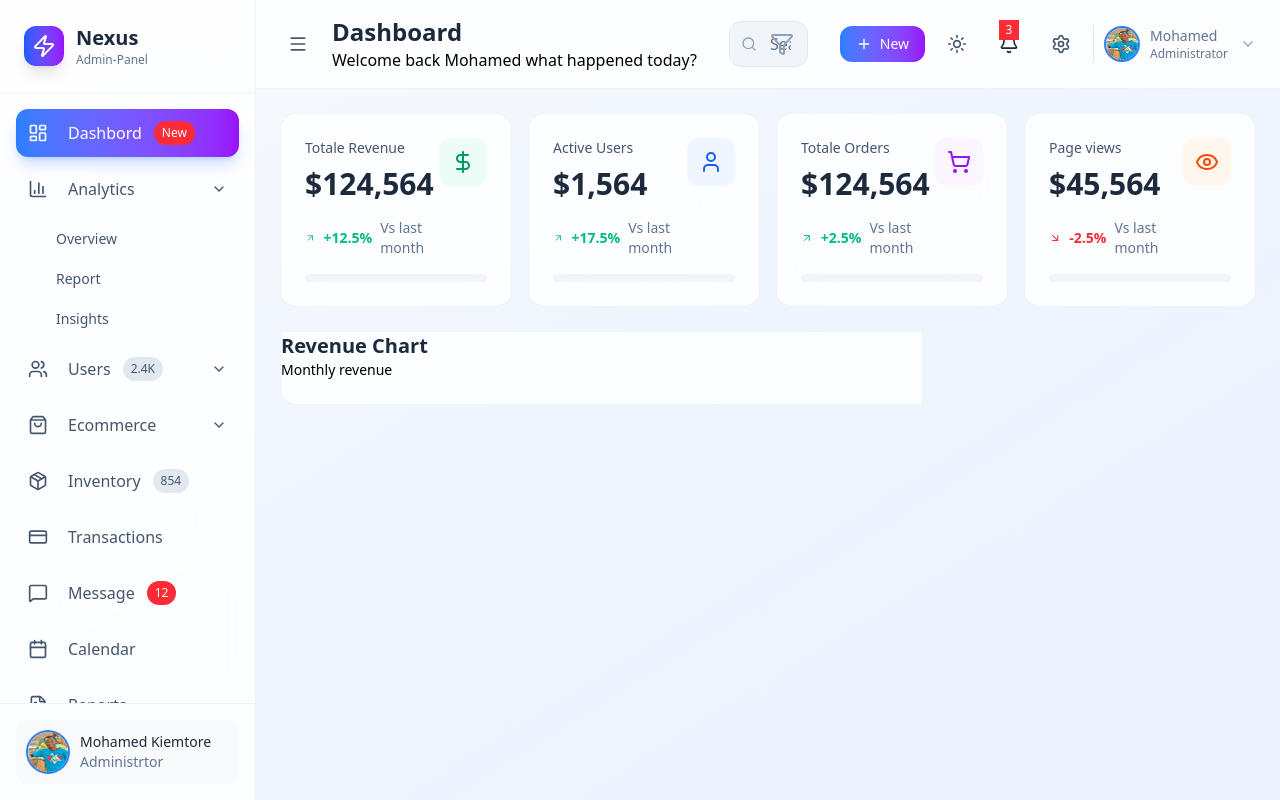
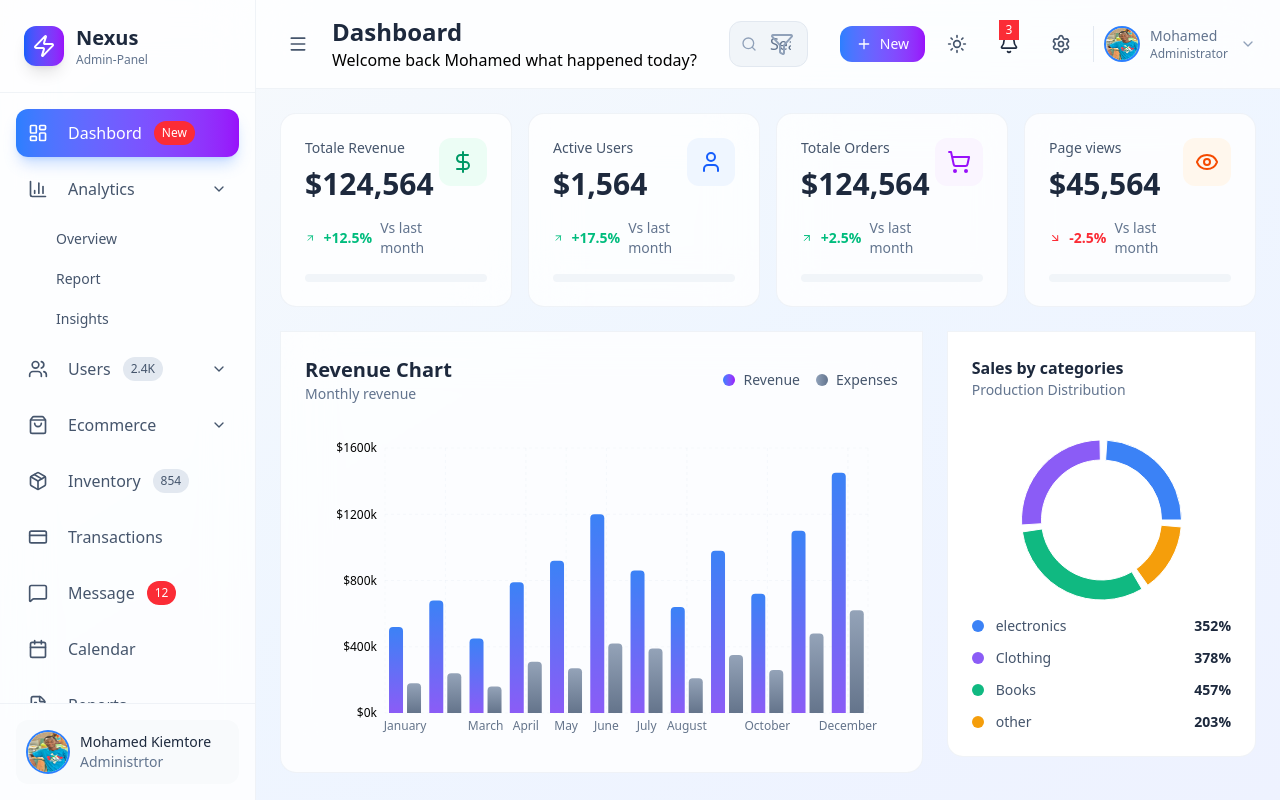
Before and after one commit to kiemtore1SongkietaCheikSidiM/React_Portfolio, a React app: page / in a window 1280 px wide. Built offline with nearby package versions, Linux system fonts and the light colour scheme; the HTML template or start-up script is replaced by a standard one.

Commit message:
Another One

```diff
--- a/package.json
+++ b/package.json
@@ -14,6 +14,8 @@
     "lucide-react": "^0.562.0",
     "react": "^19.2.0",
     "react-dom": "^19.2.0",
+    "react-is": "^19.2.3",
+    "recharts": "^3.6.0",
     "tailwindcss": "^4.1.18"
   },
   "devDependencies": {
--- a/src/components/Dashboard/ChartSection.jsx
+++ b/src/components/Dashboard/ChartSection.jsx
@@ -1,5 +1,6 @@
 import React from "react"
 import RevenueChart from "./RevenueChart"
+import SalesCharts from "./SalesCharts"
 
 
 
@@ -13,6 +14,9 @@ function ChartSection(){
            <div className="xl:col-span-2">
             <RevenueChart/>
            </div>
+           <div className="space-y-6">
+            <SalesCharts/>
+           </div>
         </div>
     )
 }
--- a/src/components/Dashboard/RevenueChart.jsx
+++ b/src/components/Dashboard/RevenueChart.jsx
@@ -1,19 +1,92 @@
+import {
+  BarChart,
+  Bar,
+  CartesianGrid,
+  ResponsiveContainer,
+  Tooltip,
+  XAxis,
+  YAxis
+} from "recharts"
 import React  from "react"
 
 
 
 
+
 function RevenueChart(){
-    return <div className="bg-white/80 dark:bg-slate-900/80 backdrop-blur-xl rounded-bl-2xl
-    border border-slate-200/50 dark:border-slate-700/50">
+  const data = [
+    { month: "January", revenue: 520000, expenses: 180000 },
+    { month: "February", revenue: 680000, expenses: 240000 },
+    { month: "March", revenue: 450000, expenses: 160000 },
+    { month: "April", revenue: 790000, expenses: 310000 },
+    { month: "May", revenue: 920000, expenses: 270000 },
+    { month: "June", revenue: 1200000, expenses: 420000 },
+    { month: "July", revenue: 860000, expenses: 390000 },
+    { month: "August", revenue: 640000, expenses: 210000 },
+    { month: "September", revenue: 980000, expenses: 350000 },
+    { month: "October", revenue: 720000, expenses: 260000 },
+    { month: "November", revenue: 1100000, expenses: 480000 },
+    { month: "December", revenue: 1450000, expenses: 620000 },
+  ]
+
+
+    return <div className="bg-white/80 dark:bg-slate-900/80 backdrop-blur-xl rounded-b-2xl
+    border border-slate-200/50 dark:border-slate-700/50 p-6">
         <div className="flex items-center justify-between mb-6">
             <div >
                 <h3 className="text-xl font-bold text-slate-800 dark:text-white">
                     Revenue Chart
 
                 </h3>
-                <p className="text-sm ">Monthly revenue</p>
+                <p className="text-sm text-slate-500 dark:text-slate-400">
+                    Monthly revenue
+                </p>
             </div>
+            <div className="flex items-center space-x-4">
+                <div className="flex items-center space-x-2">
+                    <div className="w-3 h-3 bg-linear-to-r from-blue-500 to-purple-600 rounded-full"></div>
+                    <div className="text-sm text-slate-600 dark:text-slate-400">
+                        <span>Revenue</span>
+                    </div>
+                </div>
+                <div className="flex items-center space-x-2">
+                    <div className="w-3 h-3 bg-linear-to-r from-slate-400 to-slate-500 rounded-full"></div>
+                    <div className="text-sm text-slate-600 dark:text-slate-400">
+                        <span>Expenses</span>
+                    </div>
+                </div>
+            </div>
+        </div>
+
+
+        <div className="h-80">
+            {/*  */}
+            <ResponsiveContainer width="100%" height="100%">
+                <BarChart data={data} margin={{ top:20, right: 30, left:20 , bottom:5}}>
+                    <CartesianGrid strokeDasharray="3 3" stroke="#e2e8f0" opacity={0.3}/>
+                    <XAxis dataKey="month" stroke="#64748b" fontSize={12} tickLine={false}
+                    axisLine={false} />
+                    <YAxis stroke="#6748b" fontSize={12} tickLine={false} axisLine={false} tickFormatter={(value) => `$${value / 1000}k`}/>
+                    <Tooltip contentStyle={{
+                    backgroundColor : "rgba(255,255,255,0.95)",
+                    border : "none",
+                    borderRadius: "12px",
+                    boxShadow: "0 10px 40px rgba(0,0,0,0.1)",
+                }} formatter={(value) => [`$${value.toLocaleString()}`,""]} />
+                <Bar dataKey="revenue" fill="url(#revenueGradient)" radius={[4,4,0,0]} maxBarSize={40} />
+                <Bar dataKey="expenses" fill="url(#expensesGradient)" radius={[4,4,0,0]} maxBarSize={40} />
+                <defs>
+                    <linearGradient id="revenueGradient" x1="0" y1="0" x2="0" y2="1">
+                        <stop offset="0%" stopColor="#3b82f6"/>
+                        <stop offset="100%" stopColor="#8b5cf6"/>
+                    </linearGradient>
+                    <linearGradient id="expensesGradient" x1="0" y1="0" x2="0" y2="1">
+                        <stop offset="0%" stopColor="#94a3b8"/>
+                        <stop offset="100%" stopColor="#64748b"/>
+                    </linearGradient>
+                </defs>
+                </BarChart>
+            </ResponsiveContainer>
         </div>
     </div>
 }
--- /dev/null
+++ b/src/components/Dashboard/SalesCharts.jsx
@@ -0,0 +1,56 @@
+import React from "react"
+import { PieChart,Pie,Cell,ResponsiveContainer,Tooltip } from "recharts"
+
+
+const data = [
+    {name: "electronics", value: 352, color: "#3b82f6"},
+    {name: "Clothing", value: 378, color: "#8b5cf6"},
+    {name: "Books", value: 457, color: "#10b981"},
+    {name: "other", value: 203, color: "#f59e0b"},
+]
+
+
+
+function SalesCharts(){
+    return <div className="bg-white dark:bg-slate-900 backdrop-blur-xl rounded-b-2xl p-6
+    border border-slate-200/50 dark:border-slate-700/50">
+        <div className="mb-6">
+            <h3 className="text-lg- font-bold text-slate-800 dark:text-white">Sales by categories</h3>
+            <p className="text-sm text-slate-500 dark:text-slate-400">Production Distribution</p>
+        </div>
+        <div className="h-48">
+            <ResponsiveContainer width="100%" height="100%">
+                <PieChart>
+                    <Pie data={data} cx="50%" cy="50%" innerRadius={60} outerRadius={80} paddingAngle={5} dataKey="value">
+                        {data.map((entry,index) =>(
+                            <Cell key={`cell-${index}`} fill={entry.color}/>
+                        ))}
+                    </Pie>
+                    <Tooltip contentStyle={{
+                        backgroundColor : "rgba(255,255,255,0.95)",
+                        border : "none",
+                        borderRadius: "12px",
+                        boxShadow: "0 10px 40px rgba(0,0,0,0.1)",
+                    }}/>
+                </PieChart>
+            </ResponsiveContainer>
+        </div>
+        <div className="space-y-3">
+            {data.map((item,index) => {
+                return <div className="flex items-center justify-between" key={index}>
+                    <div className="flex items-center space-x-3">
+                        <div className="w-3 h-3 rounded-full" style={{backgroundColor: item.color}}/>
+
+                        <span className="text-sm text-slate-600 dark:text-slate-400">
+                            {item.name}
+                        </span>
+                    </div>
+                    <div className="text-sm font-semibold text-slate-800 dark:text-white">
+                        {item.value}%
+                    </div>
+                </div>
+            })}
+        </div>
+    </div>
+}
+export default SalesCharts
```
Also changed, not shown: 1 other file (tests, documents, lock files or other folders).
